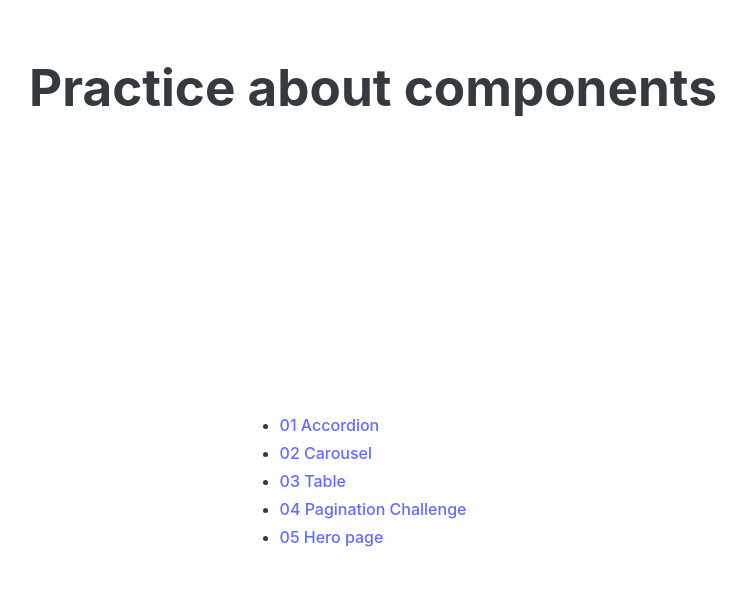
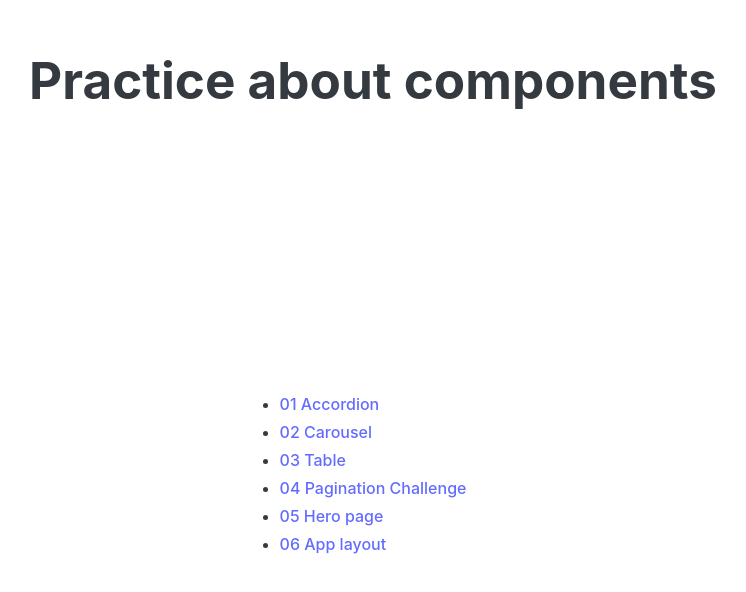
Before and after one commit to VictorHGH/Web_responsive_course, a website: page 06-Components/index.html in a window 1280 px wide. Shown: the part 104-696 px from the top of the page, without its empty margins (267-1013 px from the left). Drawn offline with Linux system fonts and the light colour scheme; files that its build step writes are made by us from their sources.

Commit message:
[New] link for app-layout added to index in components section

```diff
--- a/06-Components/index.html
+++ b/06-Components/index.html
@@ -61,6 +61,7 @@ GRAY: #343a40
     <li><a href="03-table.html">03 Table</a></li>
     <li><a href="04-pagination_challenge.html">04 Pagination Challenge</a></li>
     <li><a href="05-hero.html">05 Hero page</a></li>
+    <li><a href="06-app-layout.html">06 App layout</a></li>
   </ul>
 
 </body>
```
